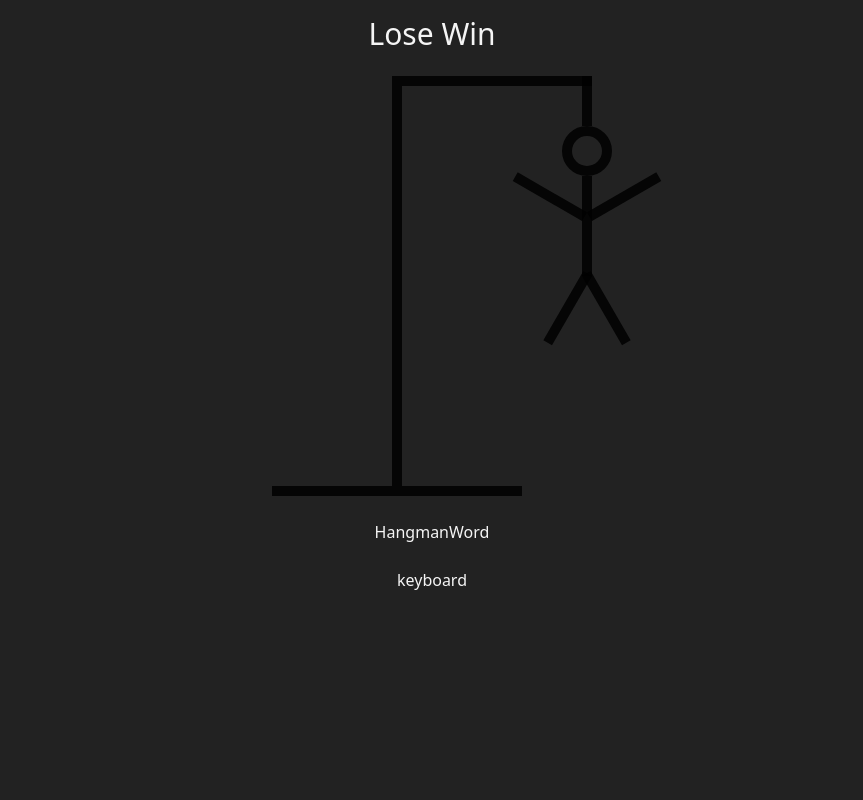
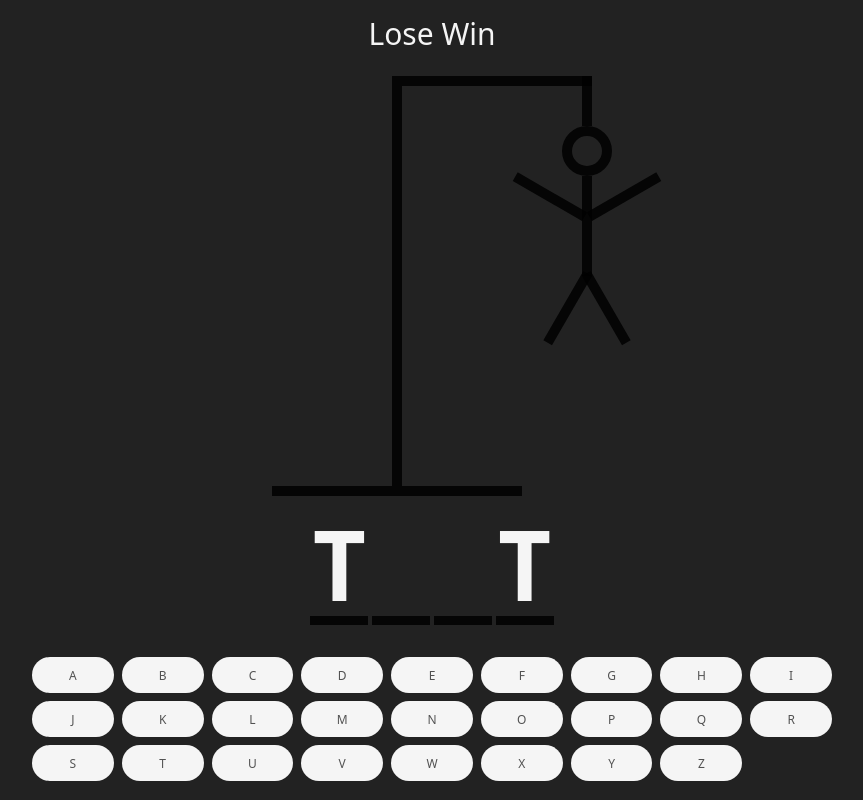
Before and after one commit to ClementMadiot/Hangman-typeScript, a React (Vite) app: page / in a window 1280 px wide. Shown: the whole page, without its empty margins (208-1071 px from the left). Built offline with nearby package versions, Linux system fonts and the light colour scheme.

Commit message:
keyboard

```diff
--- a/src/App.tsx
+++ b/src/App.tsx
@@ -9,20 +9,18 @@ function App() {
     return words[Math.floor(Math.random() * words.length)];
   });
 
-  const [guessedLetter, setGuessedLetter] = useState<String[]>([]);
+  const [guessedLetter, setGuessedLetter] = useState<string[]>([]);
   // console.log(wordToGuess);
 
   return (
-
-      <div className="max-w-[800px] flex flex-col gap-6 my-0 mx-auto items-center">
-        <div className="text-3xl text-center mt-4">
-          Lose Win
-        </div>
-          <HangmanDrawing />
-          <HangmanWord />
-          <Keyboard />
+    <div className="max-w-[800px] flex flex-col gap-6 my-0 mx-auto items-center">
+      <div className="text-3xl text-center mt-4">Lose Win</div>
+      <HangmanDrawing />
+      <HangmanWord />
+      <div className="self-stretch">
+        <Keyboard />
       </div>
-
+    </div>
   );
 }
 
--- a/src/components/HangmanWord.tsx
+++ b/src/components/HangmanWord.tsx
@@ -1,8 +1,18 @@
-
 function HangmanWord() {
+  const word = "test";
+  const guessedLetters = ["t"]
   return (
-    <div>HangmanWord</div>
-  )
+    <div className="flex gap-1 text-8xl font-bold uppercase font-mono">
+      {word.split("").map((letter, index) => (
+        <span
+          key={index}
+          className="border-b-[0.1em] border-solid border-blackLight"
+        >
+          <span className={` ${guessedLetters.includes(letter) ? "visible" : "invisible"}`}>{letter}</span>
+        </span>
+      ))}
+    </div>
+  );
 }
 
-export default HangmanWord
+export default HangmanWord;
--- a/src/components/Keyboard.tsx
+++ b/src/components/Keyboard.tsx
@@ -1,3 +1,47 @@
+const KEYS = [
+  "a",
+  "b",
+  "c",
+  "d",
+  "e",
+  "f",
+  "g",
+  "h",
+  "i",
+  "j",
+  "k",
+  "l",
+  "m",
+  "n",
+  "o",
+  "p",
+  "q",
+  "r",
+  "s",
+  "t",
+  "u",
+  "v",
+  "w",
+  "x",
+  "y",
+  "z",
+];
 export default function Keyboard() {
-  return <div>keyboard</div>
+  const inactive = "opacity-[0.15]"
+  const active = "hover:bg-neutral-300 focus:bg-blue-200 focus:outline-none focus:ring-0 active:bg-neutral-300"
+  return (
+    <div className="grid grid-cols-[repeat(auto-fill,minmax(75px,1fr))] gap-2 my-2 ">
+      {KEYS.map((key) => {
+        return (
+          <button
+            type="button"
+            className={`inline-block rounded-full bg-neutral-100 px-6 pb-2 pt-2.5 text-xs font-medium uppercase leading-normal text-neutral-600 transition-colors focus:outline-none focus:ring-0  ${active} `}
+            key={key}
+          >
+            {key}
+          </button>
+        );
+      })}
+    </div>
+  );
 }
--- a/tailwind.config.js
+++ b/tailwind.config.js
@@ -11,6 +11,9 @@ export default {
         blackLight: "#000000dd",
         white: "#f5f5f5",
       },
+      gridTemplateColumns:{
+        'auto-fit-75': 'repeat (auto-fill, minmax(75px, 1fr)'
+      }
     },
   },
   plugins: [],
```
